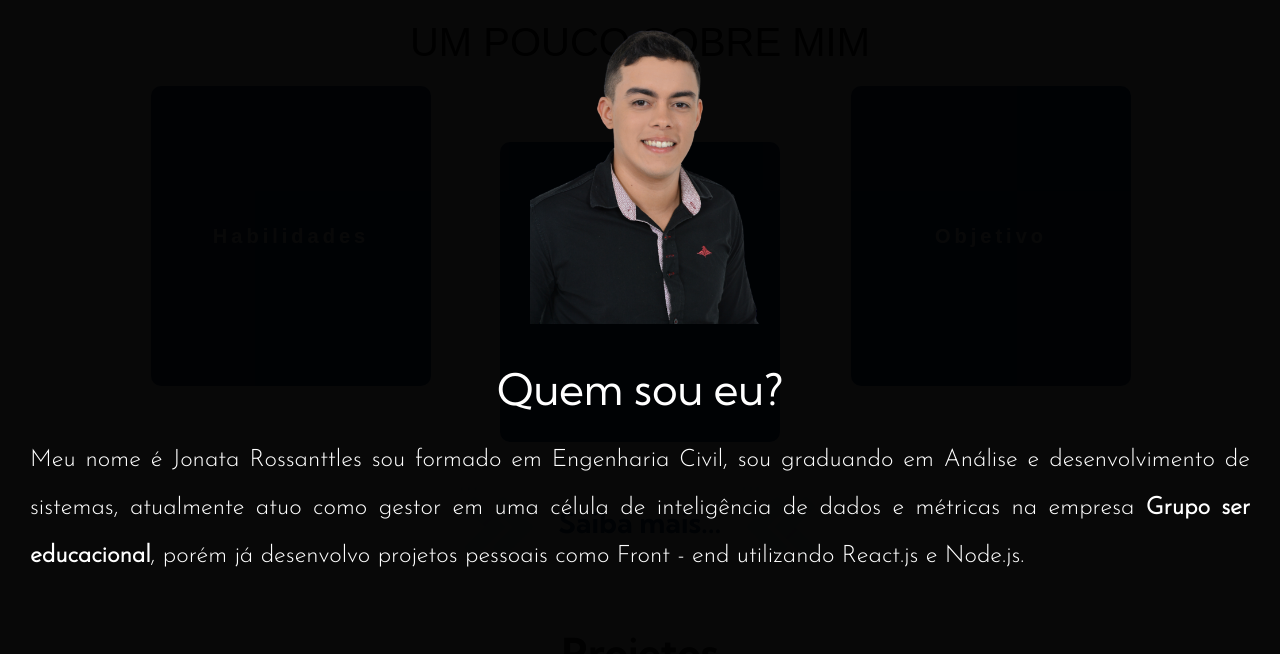
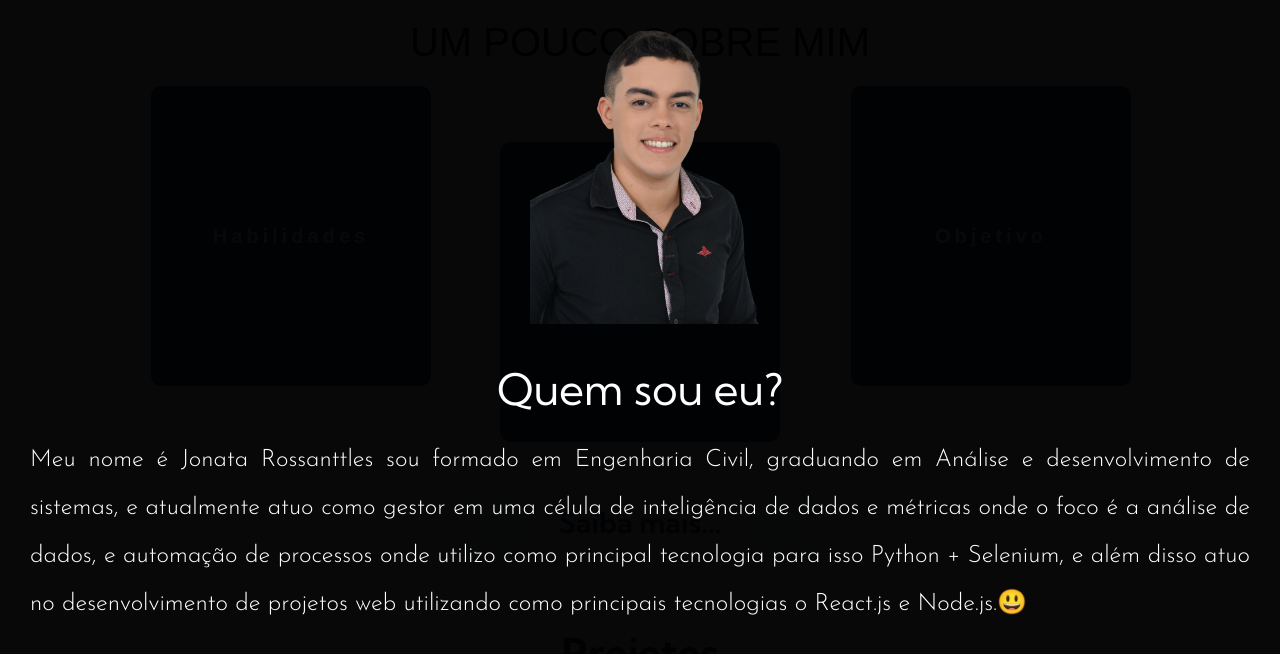
Before and after one commit to JonataRossanttles/Portfolio, a plain HTML site: page index.html in a window 1280 px wide. Both pictures are taken after a click on the element "Saiba mais...". Shown: the part 922-1576 px from the top of the page. Drawn offline with nearby package versions, Linux system fonts and the light colour scheme; a web font is replaced by a local one.

Commit message:
Update index.html

```diff
--- a/index.html
+++ b/index.html
@@ -43,7 +43,7 @@
          <div class="container-apresentação">
              <p id="p1">Olá, sejam bem - vindos</p>
              <p id="p2">Eu Sou Jonata</p>
-             <p id="p3">Desenvolvedor Front-End</p>
+             <p id="p3">Desenvolvedor Full Stack e Data Analytics</p>
              <div class="redessociais">
                 <a href="https://www.linkedin.com/in/jonata-rossanttles-5a9101148/"  target="_blank" class="botãolink"> <button class="botãoredes">Linkedin</button></a>
                 <a href="https://github.com/JonataRossanttles" target="_blank" class="botãolink"> <button class="botãoredes">Github</button></a>
@@ -117,9 +117,9 @@
 
         <div class="descrição">
             <h1 class="h1desc">Quem sou eu?</h1>
-            <p class="pdesc">Meu nome é Jonata Rossanttles sou formado em Engenharia Civil, sou graduando em Análise e desenvolvimento de sistemas, atualmente atuo como gestor
-                em uma célula de inteligência de dados e métricas na empresa
-                  <strong>Grupo ser educacional</strong>, porém já desenvolvo projetos pessoais como Front - end utilizando React.js e Node.js.
+            <p class="pdesc">Meu nome é Jonata Rossanttles sou formado em Engenharia Civil, graduando em Análise e desenvolvimento de sistemas, e atualmente atuo como gestor
+                em uma célula de inteligência de dados e métricas onde o foco é a análise de dados, e automação de processos onde utilizo como principal tecnologia para isso Python + Selenium, e
+                além disso atuo no desenvolvimento de projetos web utilizando como principais tecnologias o React.js e Node.js.😃
             </p>
         </div>
 
```
